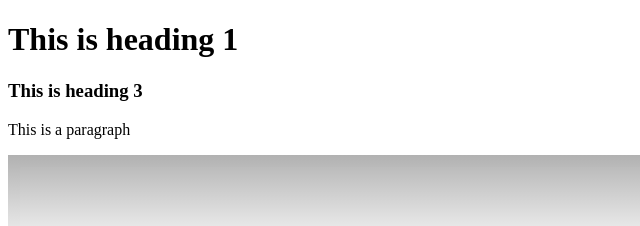
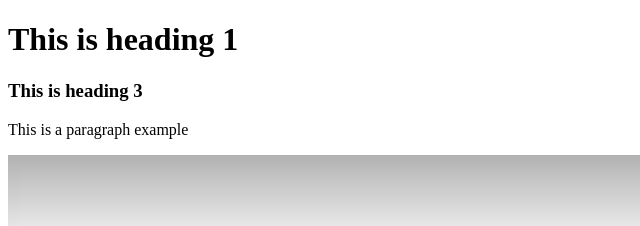
Before and after one commit to msazzadhossain/my-first-repo, a plain HTML site: page index.html in a window 1280 px wide. Shown: the top 226 px of the page, 0-640 px from the left. Drawn offline with Linux system fonts and the light colour scheme.

Commit message:
another new paragraph added

```diff
--- a/index.html
+++ b/index.html
@@ -9,7 +9,7 @@
 <body>
     <h1>This is heading 1</h1>
     <h3>This is heading 3</h3>
-    <p>This is a paragraph</p>
+    <p>This is a paragraph example</p>
     <img src="capture.PNG" alt="new year">
     <img src="flower.jpg" alt="flower">
     <p>akasher hate ache akrashi neel</p>
```
